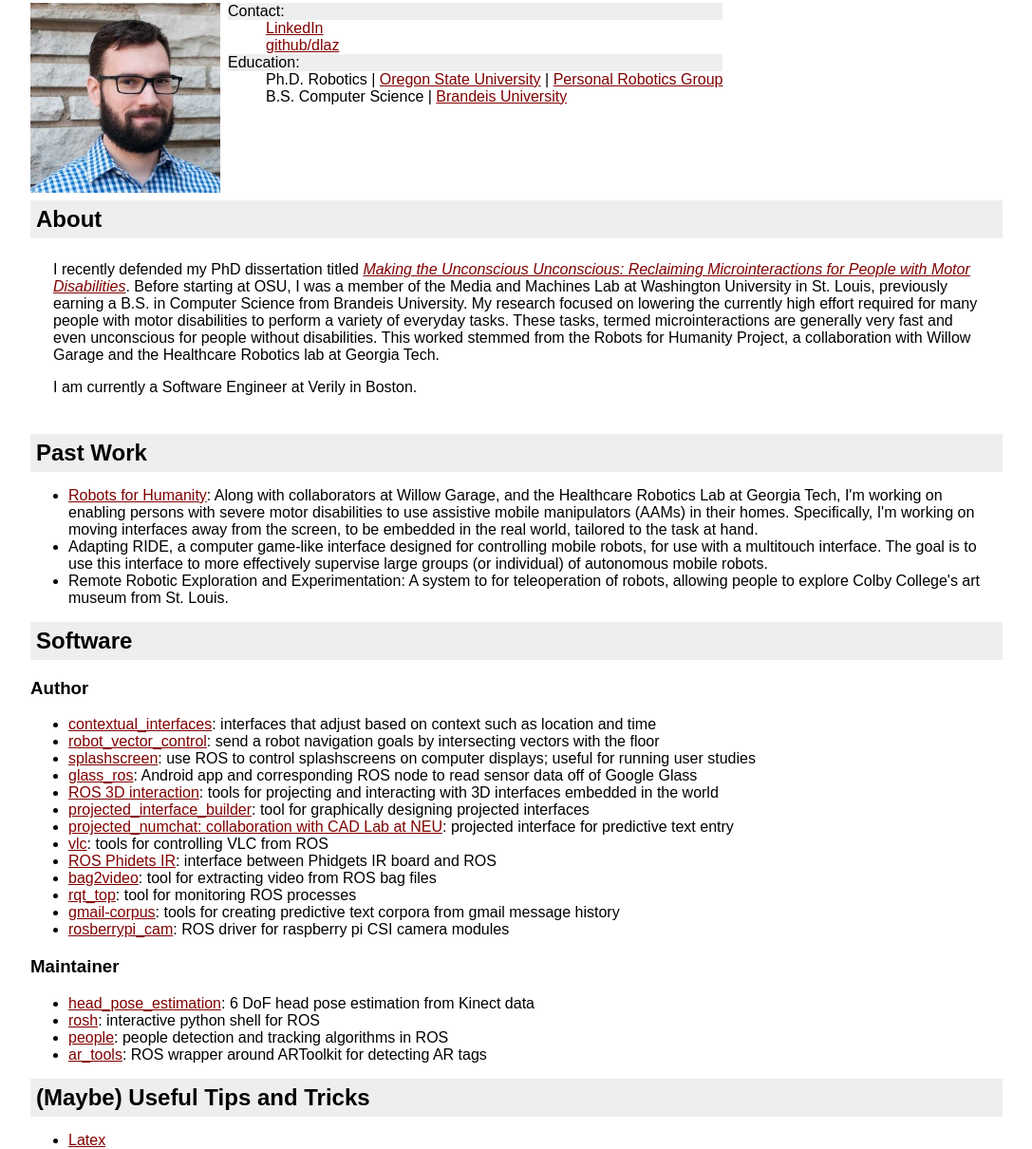
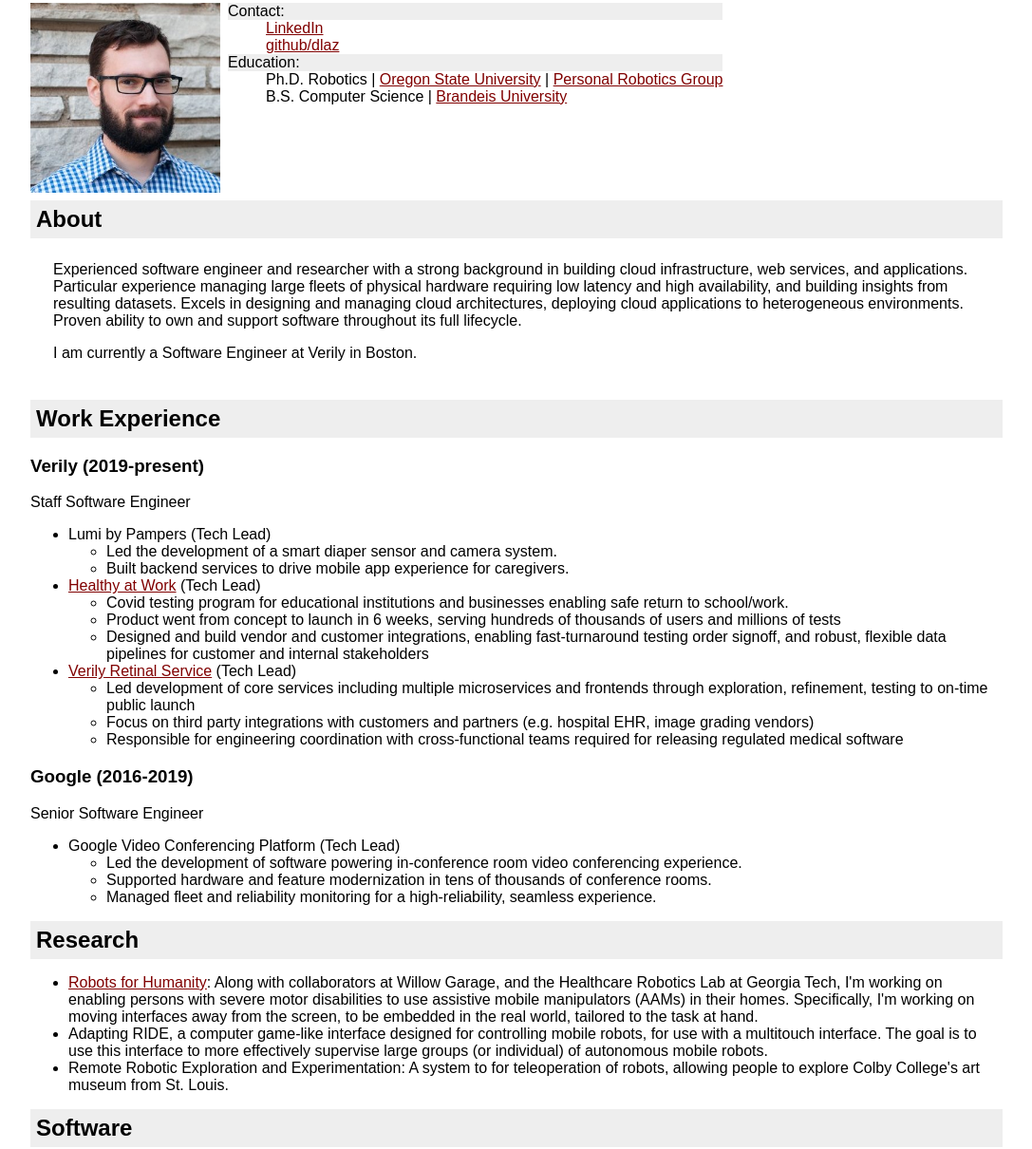
Before and after one commit to dlaz/dlaz.github.com, a plain HTML site: page index.html in a window 1280 px wide. Shown: the part 77-1287 px from the top of the page at 95% size, without its empty margins (96-1183 px from the left). Drawn offline with nearby package versions, Linux system fonts and the light colour scheme; a web font is replaced by a local one.

Commit message:
Update summary, add work experience (#5)

```diff
--- a/index.html
+++ b/index.html
@@ -71,15 +71,57 @@
     </ul>
     <h2>About</h2>
     <div class="section"><p>
-      I recently defended my PhD dissertation titled <i><a href="http://hdl.handle.net/1957/57908">Making the Unconscious Unconscious: Reclaiming Microinteractions for People with Motor Disabilities</a></i>.
-      Before starting at OSU, I was a member of the Media and Machines Lab at Washington University in St. Louis, previously earning a B.S. in Computer Science from Brandeis University. My research focused on lowering the currently high effort required for many people with motor disabilities to perform a variety of everyday tasks. These tasks, termed microinteractions are generally very fast and even unconscious for people without disabilities. This worked stemmed from the Robots for Humanity Project, a collaboration with Willow Garage and the Healthcare Robotics lab at Georgia Tech.</p>
+      Experienced software engineer and researcher with a strong background in building cloud infrastructure, web services,
+      and applications. Particular experience managing large fleets of physical hardware requiring low latency and high
+      availability, and building insights from resulting datasets. Excels in designing and managing cloud architectures,
+      deploying cloud applications to heterogeneous environments. Proven ability to own and support software throughout its
+      full lifecycle.
 
       <p>I am currently a Software Engineer at Verily in Boston.</p>
-
-
     </div>
 
-    <h2>Past Work</h2>
+    <h2>Work Experience</h2>
+    <h3>Verily (2019-present)</h3>
+    <p>Staff Software Engineer</p>
+    <ul>
+      <li>Lumi by Pampers (Tech Lead)</li>
+      <ul>
+        <li>Led the development of a smart diaper sensor and camera system.</li>
+        <li>Built backend services to drive mobile app experience for caregivers.</li>
+      </ul>
+      <li><a
+          href="https://verily.com/perspectives/verily-launches-healthy-at-work-program-to-support-organizations-in-their-efforts-to-ensure-a-safe-return-to-work-and-school"
+          target="_blank" rel="noopener">Healthy at Work</a> (Tech Lead)</li>
+      <ul>
+        <li>Covid testing program for educational institutions and businesses enabling safe return to school/work.</li>
+        <li>Product went from concept to launch in 6 weeks, serving hundreds of thousands of users and millions of
+          tests&nbsp;</li>
+        <li>Designed and build vendor and customer integrations, enabling fast-turnaround testing order signoff, and robust,
+          flexible data pipelines for customer and internal stakeholders&nbsp;</li>
+      </ul>
+      <li><a
+          href="https://news.pg.com/news-releases/news-details/2020/Baby-Monitoring-Takes-a-Quantum-Leap-Lumi-by-Pampers-All-in-One-Connected-Baby-Care-System-Unveiled-at-CES-2020/default.aspx"
+          target="_blank" rel="noopener">Verily Retinal Service</a> (Tech Lead)</li>
+      <ul>
+        <li>Led development of core services including multiple microservices and frontends through exploration, refinement,
+          testing to on-time public launch</li>
+        <li>Focus on third party integrations with customers and partners (e.g. hospital EHR, image grading vendors)</li>
+        <li>Responsible for engineering coordination with cross-functional teams required for releasing regulated medical
+          software</li>
+      </ul>
+    </ul>
+    <h3>Google (2016-2019)</h3>
+    <p>Senior Software Engineer</p>
+    <ul>
+      <li>Google Video Conferencing Platform (Tech Lead)</li>
+      <ul>
+        <li>Led the development of software powering in-conference room video conferencing experience.</li>
+        <li>Supported hardware and feature modernization in tens of thousands of conference rooms.</li>
+        <li>Managed fleet and reliability monitoring for a high-reliability, seamless experience.</li>
+      </ul>
+    </ul>
+
+    <h2>Research</h2>
     <div>
       <ul>
         <li>
```
